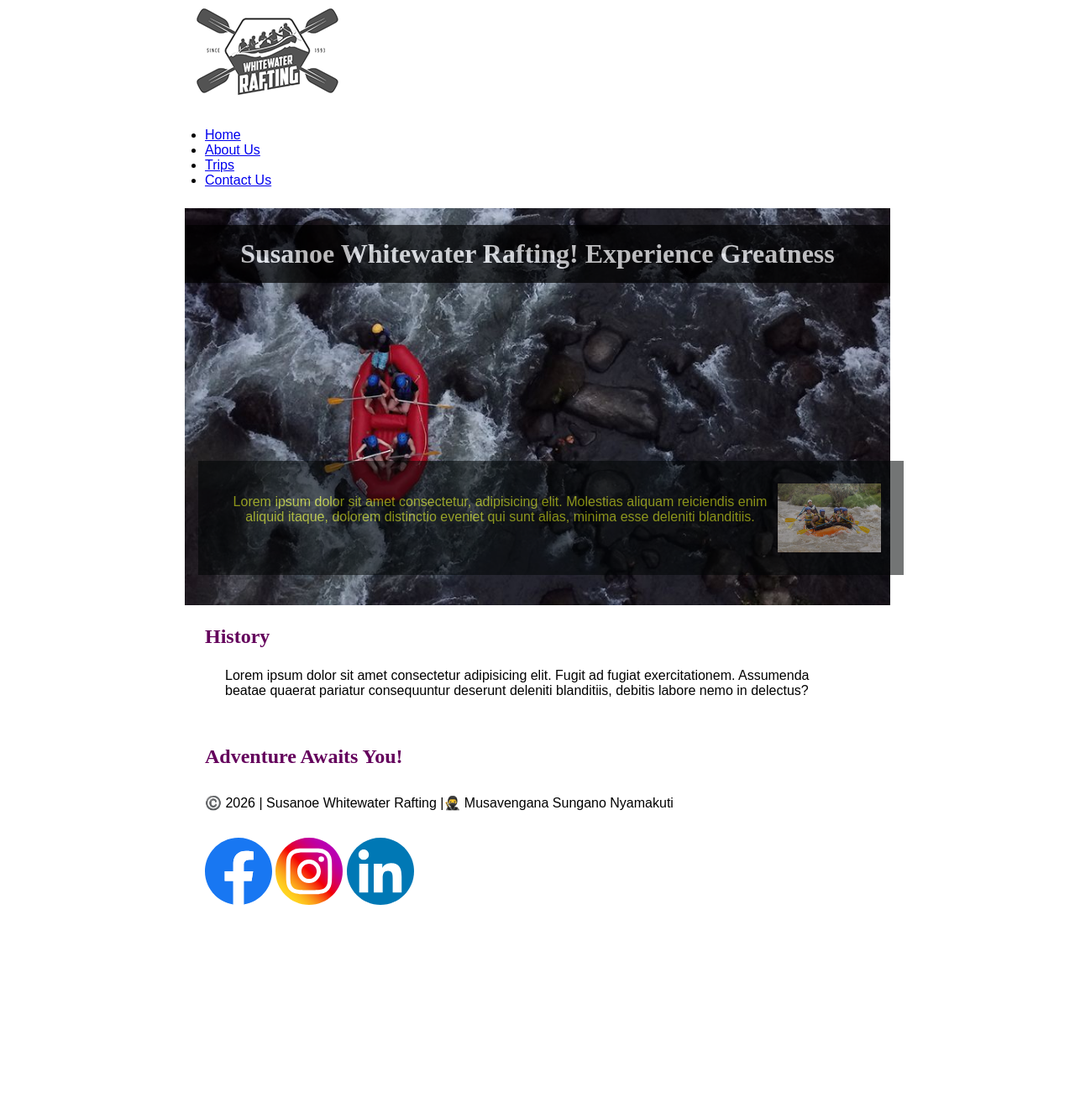
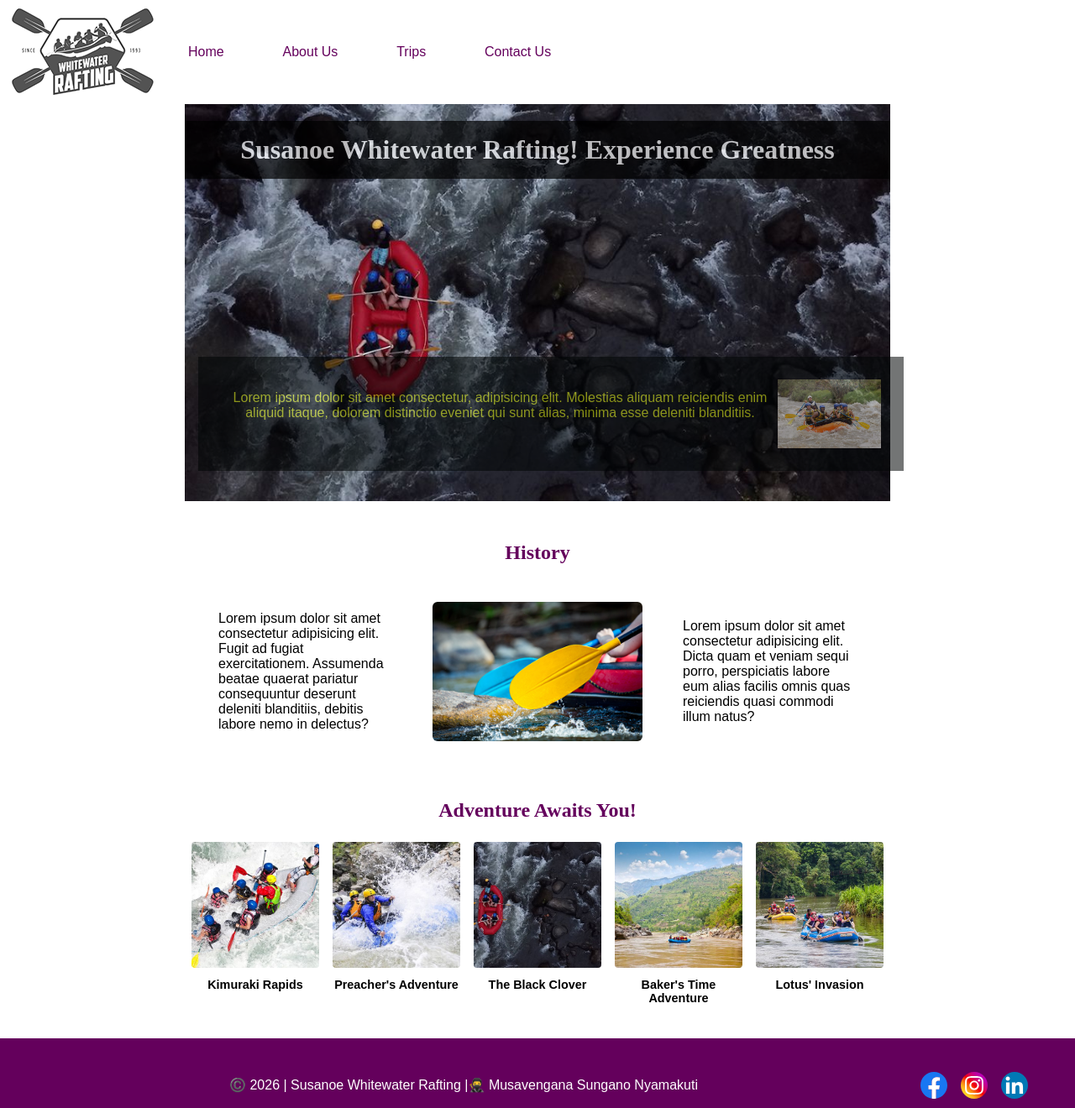
Before and after one commit to thenyamakuti/wdd130, a plain HTML site: page wwr/about.html in a window 1280 px wide. Shown: the whole page at 84% size. Before the commit the page ends 1106 px from the top, so only its background shows below. Drawn offline with Linux system fonts and the light colour scheme.

Commit message:
made all relevant changes for week 4

```diff
--- a/wwr/about.html
+++ b/wwr/about.html
@@ -14,7 +14,7 @@
     <header>
         <img src="images/logo.png" alt="Company logo of Susanoe Whitewater Rafting">
         <nav>
-            <ul>
+            <ul class="navigation">
                 <li><a href="index.html">Home</a></li>
                 <li><a href="about.html">About Us</a></li>
                 <li><a href="trips.html">Trips</a></li>
@@ -32,25 +32,47 @@
             </article>
         </div>
 
-        <section>
+        <section class="history">
             <h2>History</h2>
             <p>Lorem ipsum dolor sit amet consectetur adipisicing elit. Fugit ad fugiat exercitationem. Assumenda beatae quaerat pariatur consequuntur deserunt deleniti blanditiis, debitis labore nemo in delectus?</p>
+            <img src="images/history.jpg" alt="Rafting History">
+            <p>Lorem ipsum dolor sit amet consectetur adipisicing elit. Dicta quam et veniam sequi porro, perspiciatis labore eum alias facilis omnis quas reiciendis quasi commodi illum natus?</p>
         </section>
-        <section>
+        <section class="adventures">
             <h2>Adventure Awaits You!</h2>
+            <figure>
+                <img src="images/kimuraki.jpg" alt="Kimuraki Rapids">
+                <figcaption>Kimuraki Rapids</figcaption>
+            </figure>
+            <figure>
+                <img src="images/preacher.jpg" alt="Preacher's Adventure">
+                <figcaption>Preacher's Adventure</figcaption>
+            </figure>
+            <figure>
+                <img src="images/black-clover.jpg" alt="Black Clover">
+                <figcaption>The Black Clover</figcaption>
+            </figure>
+            <figure>
+                <img src="images/baker.jpg" alt="Baker's Adventure">
+                <figcaption>Baker's Time Adventure</figcaption>
+            </figure>
+            <figure>
+                <img src="images/lotus.jpg" alt="Lotus' Invasion">
+                <figcaption>Lotus' Invasion</figcaption>
+            </figure>
         </section>
     </main>
     <footer>
         <p>©️ 2026 | Susanoe Whitewater Rafting |🥷 Musavengana Sungano Nyamakuti </p>
         <nav class="socialmedia">
             <a href="www.facebook.com">
-                <img src="images/facebook.svg" alt="Facebook Icon" width="80">
+                <img src="images/facebook.svg" alt="Facebook Icon">
             </a>
             <a href="www.instagram.com">
-                <img src="images/instagram.svg" alt="Instagram Icon" width="80">
+                <img src="images/instagram.svg" alt="Instagram Icon">
             </a>
             <a href="www.linkedin.com">
-                <img src="images/linkedin.svg" alt="LinkedIn Icon" width="80">
+                <img src="images/linkedin.svg" alt="LinkedIn Icon">
             </a>
         </nav>
     </footer>
--- a/wwr/styles/rafting.css
+++ b/wwr/styles/rafting.css
@@ -18,9 +18,13 @@
      color: var(--accent1-color);
  }
 
- header,
- main,
- footer {
+ header {
+     display: grid;
+     grid-template-columns: 180px 1fr 1fr;
+     align-items: center;
+ }
+
+ main {
      width: 840px;
      margin: 0 auto;
  }
@@ -41,10 +45,6 @@
  article {
      margin: 16px;
      padding: 8px;
- }
-
- .socialmedia a {
-     text-decoration: none;
  }
 
  .hero {
@@ -87,3 +87,106 @@
      margin: 10px;
      border: 1px solid black;
  }
+
+ .navigation {
+     display: flex;
+     list-style: none;
+ }
+
+ .navigation li {
+     flex: 1 1 auto;
+ }
+
+ .navigation a {
+     display: block;
+     color: var(--primary-color);
+     padding: 20px;
+     text-decoration: none;
+     font-size: 1rem;
+ }
+
+ .navigation a:hover {
+     color: #e4f311;
+ }
+
+ .history {
+     display: grid;
+     grid-template-columns: 1fr 250px 1fr;
+     align-items: center;
+     gap: 1.5rem;
+     margin: 2rem 0;
+     padding: 1rem;
+ }
+
+ .history h2 {
+     grid-column: 1 / -1;
+     text-align: center;
+     margin-bottom: 0.5rem;
+ }
+
+ .history img {
+     width: 100%;
+     height: auto;
+     border-radius: 6px;
+ }
+
+ .adventures {
+     display: grid;
+     grid-template-columns: repeat(5, 1fr);
+     gap: 1rem;
+     margin: 2rem 0;
+     text-align: center;
+ }
+
+ .adventures h2 {
+     grid-column: 1 / -1;
+     margin-bottom: 0.5rem;
+ }
+
+ .adventures figure {
+     margin: 0;
+ }
+
+ .adventures img {
+     width: 100%;
+     height: 150px;
+     object-fit: cover;
+     border-radius: 4px;
+ }
+
+ .adventures figcaption {
+     margin-top: 0.5rem;
+     font-size: 0.9rem;
+     font-weight: bold;
+ }
+
+ footer {
+     display: grid;
+     grid-template-columns: 1fr auto;
+     align-items: center;
+     background-color: var(--primary-color);
+     color: #ffffff;
+     padding: 1rem 2rem;
+     margin-top: 2rem;
+ }
+
+ footer p {
+     text-align: center;
+     margin: 0;
+ }
+
+ .socialmedia {
+     display: flex;
+     justify-content: flex-end;
+     gap: 1rem;
+ }
+
+ .socialmedia a {
+     text-decoration: none;
+ }
+
+ .socialmedia img {
+     width: 32px;
+     height: 32px;
+     display: block;
+ }
```
Also changed, not shown: wwr/images/baker.jpg (added), wwr/images/black-clover.jpg (added), wwr/images/history.jpg (added), wwr/images/kimuraki.jpg (added), wwr/images/lotus.jpg (added), wwr/images/preacher.jpg (added).
